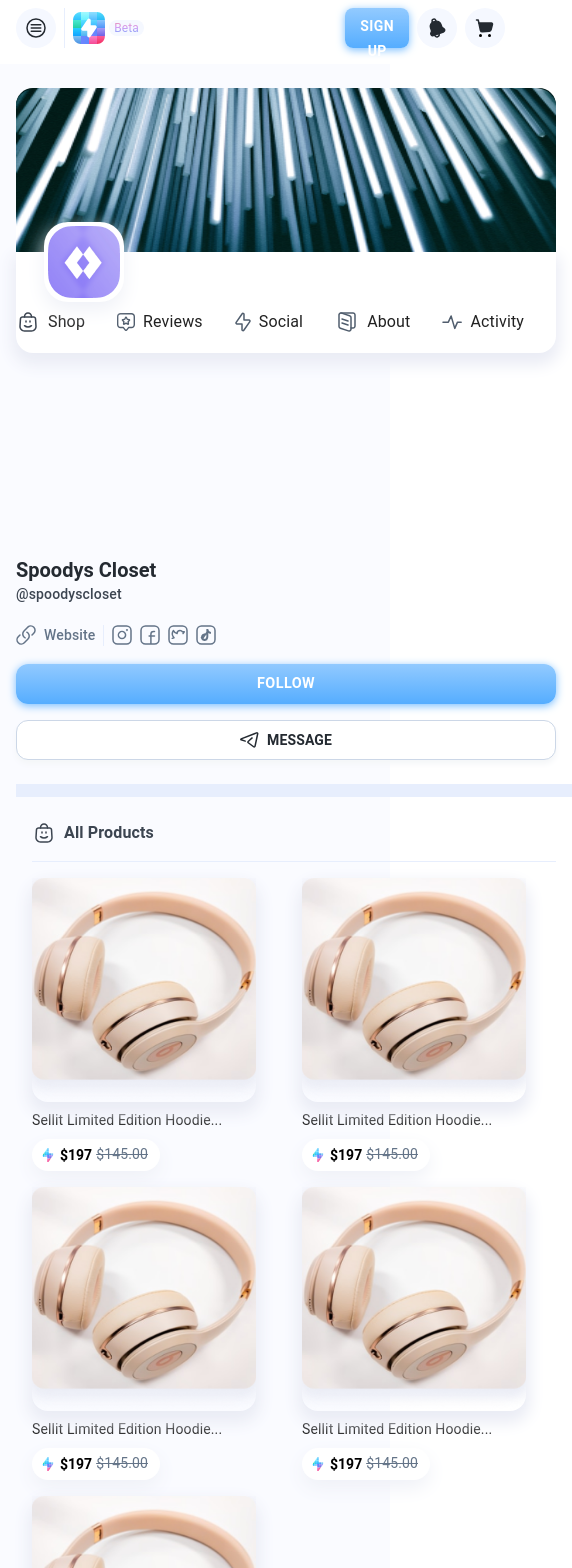
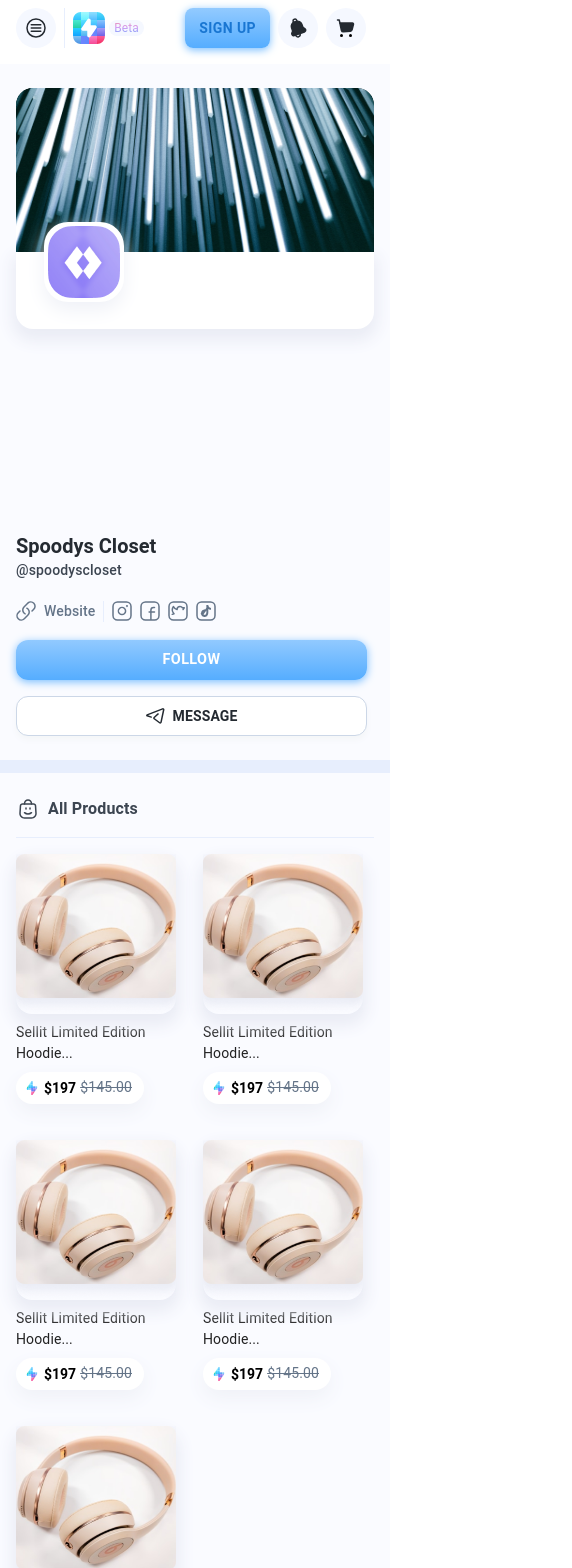
Before and after one commit to the-israelItua/sellit-test, a Next.js app: page / in a window 390 px wide. Shown: the top 1568 px of the page, 572 px wide, since content can reach past the window. Built offline with nearby package versions, Linux system fonts and the light colour scheme.

Commit message:
Fix styles

```diff
--- a/components/Navbar/index.tsx
+++ b/components/Navbar/index.tsx
@@ -30,7 +30,7 @@ import {
 
 const NavBar = () => {
   return (
-    <Box sx={{ flexGrow: 1 }}>
+    <Box>
       <AppBar
         position="fixed"
         sx={{
@@ -38,6 +38,8 @@ const NavBar = () => {
           height: "4rem",
           padding: "0",
           boxShadow: "0",
+
+          left: 0,
         }}
       >
         <Toolbar>
--- a/components/Navbar/styles.tsx
+++ b/components/Navbar/styles.tsx
@@ -68,7 +68,7 @@ const SignUp = styled(Button)(({ theme }) => ({
     fontWeight: 600,
     fontSize: "0.875em",
     height: "2.5rem",
-    marginLeft: "12.575rem",
+    marginLeft: "2.575rem",
   },
 }));
 
--- a/components/ProductCard/index.tsx
+++ b/components/ProductCard/index.tsx
@@ -1,15 +1,21 @@
 import Image from "next/image";
-import { Typography } from "@mui/material";
+import { Typography, Box } from "@mui/material";
 import { Bolt } from "../../assets/svgs";
-import { CardPrice, ImageWrapper } from "./styles";
+import { Wrapper, CardPrice, ImageWrapper } from "./styles";
 
 const ProductCard = () => {
   return (
-    <div>
+    <Wrapper>
       <ImageWrapper>
         <Image src="/product.png" alt="" layout="fill" />
       </ImageWrapper>
-      <Typography sx={{ mt: "0.5rem", fontSize: "0.875em", fontWeight: 400 }}>
+      <Typography
+        sx={{
+          mt: "0.5rem",
+          fontSize: "0.875em",
+          fontWeight: 400,
+        }}
+      >
         Sellit Limited Edition Hoodie...
       </Typography>
       <CardPrice>
@@ -17,7 +23,7 @@ const ProductCard = () => {
         <Typography variant="h5">$197</Typography>
         <Typography variant="body1">$145.00</Typography>
       </CardPrice>
-    </div>
+    </Wrapper>
   );
 };
 
--- a/components/ProductCard/styles.tsx
+++ b/components/ProductCard/styles.tsx
@@ -1,8 +1,20 @@
 import { styled } from "@mui/material/styles";
 
+const Wrapper = styled("div")(({ theme }) => ({
+  width: "15rem",
+  position: "relative",
+  marginBottom: "1.25rem",
+  [theme.breakpoints.down("md")]: {
+    width: "14rem",
+  },
+  [theme.breakpoints.down("sm")]: {
+    width: "10rem",
+  },
+}));
+
 const ImageWrapper = styled("div")(({ theme }) => ({
-  width: "15.75rem",
-  height: "15.75rem",
+  width: "15rem",
+  height: "15rem",
   position: "relative",
   borderRadius: "1rem",
   boxShadow: "0px 8px 16px 4px #EAECF5",
@@ -11,8 +23,8 @@ const ImageWrapper = styled("div")(({ theme }) => ({
     height: "14rem",
   },
   [theme.breakpoints.down("sm")]: {
-    width: "14rem",
-    height: "14rem",
+    width: "10rem",
+    height: "10rem",
   },
 }));
 
@@ -41,4 +53,4 @@ const CardPrice = styled("div")(() => ({
   },
 }));
 
-export { CardPrice, ImageWrapper };
+export { Wrapper, CardPrice, ImageWrapper };
--- a/components/SideBar/index.tsx
+++ b/components/SideBar/index.tsx
@@ -89,6 +89,7 @@ const SideBar = () => {
             mb: "1rem",
             background:
               "linear-gradient(180deg, rgba(119, 189, 255, 0.8) 0%, #55ADFF 100%)",
+            color: "#ffffff",
             boxShadow: "0px 2px 8px #77BDFF",
             borderRadius: "0.75rem",
             fontWeight: 600,
--- a/components/Template/styles.tsx
+++ b/components/Template/styles.tsx
@@ -6,14 +6,16 @@ const PageWrapper = styled("section")(({ theme }) => ({
   padding: "5.5rem 1.5rem 0 ",
   background: "#FAFBFF",
   minHeight: "100vh",
-
+  width: "100vw",
+  overflowX: "hidden",
   [theme.breakpoints.down("sm")]: {
-    padding: "5.5rem 1rem 0",
+    padding: "5.5rem 0 0",
   },
 }));
 
 const Content = styled("div")(({ theme }) => ({
-  padding: "0 0 9rem",
+  padding: "0 1.5rem 9rem 0",
+  flex: 1,
   [theme.breakpoints.down("md")]: {
     padding: "0",
   },
--- a/components/TopBar/index.tsx
+++ b/components/TopBar/index.tsx
@@ -14,6 +14,7 @@ import {
   Activity,
 } from "../../assets/svgs";
 import {
+  Wrapper,
   BgWrapper,
   NavList,
   NavItem,
@@ -51,6 +52,7 @@ const navList = [
 const TopBar = () => {
   return (
     <>
+      <Wrapper>
         <BgWrapper>
           <Image src="/bg.png" alt="store image" layout="fill" />
         </BgWrapper>
@@ -89,6 +91,7 @@ const TopBar = () => {
               mb: { xs: "1rem" },
               background:
                 "linear-gradient(180deg, rgba(119, 189, 255, 0.8) 0%, #55ADFF 100%)",
+              color: "#ffffff",
               boxShadow: "0px 2px 8px #77BDFF",
               borderRadius: "0.75rem",
               fontWeight: 600,
@@ -121,6 +124,7 @@ const TopBar = () => {
             </Typography>
           </Button>
         </BtnsWrapper>
+      </Wrapper>
       <Divider />
     </>
   );
--- a/components/TopBar/styles.tsx
+++ b/components/TopBar/styles.tsx
@@ -1,7 +1,14 @@
 import { styled } from "@mui/material/styles";
+
+const Wrapper = styled("div")(({ theme }) => ({
+  [theme.breakpoints.down("sm")]: {
+    padding: "0 1rem",
+  },
+}));
 
 const BgWrapper = styled("div")(({ theme }) => ({
   height: "13.5rem",
+  width: "100%",
   position: "relative",
   margin: "0 1.5rem",
   borderRadius: "1.0625rem",
@@ -12,9 +19,6 @@ const BgWrapper = styled("div")(({ theme }) => ({
     margin: 0,
     borderRadius: "1.0625rem 1.0625rem 0 0",
     height: "10.25rem",
-  },
-  [theme.breakpoints.down("sm")]: {
-    marginRight: "1rem",
   },
 }));
 
@@ -29,7 +33,6 @@ const NavList = styled("div")(({ theme }) => ({
     boxShadow: "0px 8px 16px 4px #EAECF5",
   },
   [theme.breakpoints.down("sm")]: {
-    marginRight: "1rem",
     paddingTop: "3.625rem",
   },
 }));
@@ -41,6 +44,9 @@ const NavItem = styled("div")(({ theme }) => ({
 
   "& svg": {
     marginRight: "0.5rem",
+  },
+  [theme.breakpoints.down("sm")]: {
+    display: "none",
   },
 }));
 
@@ -114,10 +120,10 @@ const BtnsWrapper = styled("div")(({ theme }) => ({
   [theme.breakpoints.down("md")]: {
     display: "flex",
     mb: "1.5rem",
+    width: "90vw",
   },
   [theme.breakpoints.down("sm")]: {
     display: "block",
-    marginRight: "1rem",
   },
 }));
 
@@ -126,16 +132,13 @@ const Divider = styled("div")(({ theme }) => ({
   [theme.breakpoints.down("md")]: {
     display: "block",
     height: "0.8rem",
-    width: "100%",
     background: "#E7EEFD",
     margin: "1.5rem 0",
-  },
-  [theme.breakpoints.down("sm")]: {
-    width: "100%",
   },
 }));
 
 export {
+  Wrapper,
   BgWrapper,
   NavList,
   NavItem,
--- a/pages/index.tsx
+++ b/pages/index.tsx
@@ -1,17 +1,22 @@
 import React from "react";
 import type { NextPage } from "next";
-import { Grid, Box, Typography } from "@mui/material";
+import { Grid, Box, Typography, styled } from "@mui/material";
 import { BagIcon } from "../assets/svgs";
 import TopBar from "../components/TopBar";
-import SearchBar from "../components/SearchBar";
 import SelectField from "../components/SelectField";
 import ProductCard from "../components/ProductCard";
+
+const ProductsWrapper = styled("div")(({ theme }) => ({
+  padding: "1.5rem",
+  [theme.breakpoints.down("md")]: {
+    padding: "1rem",
+  },
+}));
 
 const Home: NextPage = () => {
   return (
     <>
       <TopBar />
-
       <Box
         sx={{
           display: { xs: "none", sm: "flex" },
@@ -40,7 +45,7 @@ const Home: NextPage = () => {
           onSelect={(val) => console.log(val)}
         />
       </Box>
-      <Box sx={{ px: { xs: "1rem", sm: 0, lg: "1.5rem" } }}>
+      <div>
         <Box
           sx={{
             display: "flex",
@@ -48,6 +53,7 @@ const Home: NextPage = () => {
             pb: "1rem",
             mb: "1rem",
             borderBottom: "1px solid #E7EEFD",
+            margin: "0 1rem",
           }}
         >
           <BagIcon />
@@ -62,6 +68,7 @@ const Home: NextPage = () => {
             All Products
           </Typography>
         </Box>
+        <ProductsWrapper>
           <Grid container spacing={2}>
             <Grid item xs={6} sm={4} lg={3}>
               <ProductCard />
@@ -79,7 +86,8 @@ const Home: NextPage = () => {
               <ProductCard />
             </Grid>
           </Grid>
-      </Box>
+        </ProductsWrapper>
+      </div>
     </>
   );
 };
--- a/theme.ts
+++ b/theme.ts
@@ -1,14 +1,19 @@
 import { createTheme } from '@mui/material/styles';
 
 const theme = createTheme({
-  palette: {
-    primary: {
-      main: "#ffffff",
-    },
-    secondary: {
-      main: '#F5F8FF',
-    },
-  },
+  components: {
+    MuiCssBaseline: {
+      styleOverrides: {
+       "*": {
+          boxSizing: "border-box",
+          margin: 0,
+          padding: 0,
+
+        },
+
+      }
+    }
+  }
 });
 
 export default theme;
```
Also changed, not shown: _document.tsx (+7 -6 lines). Lines whose indentation alone changed are shown as unchanged.
